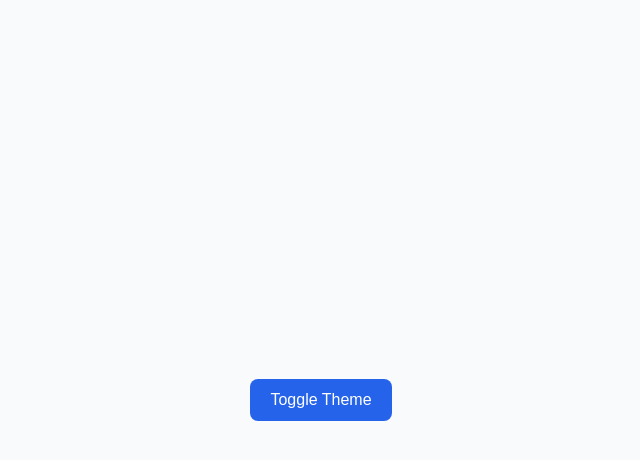
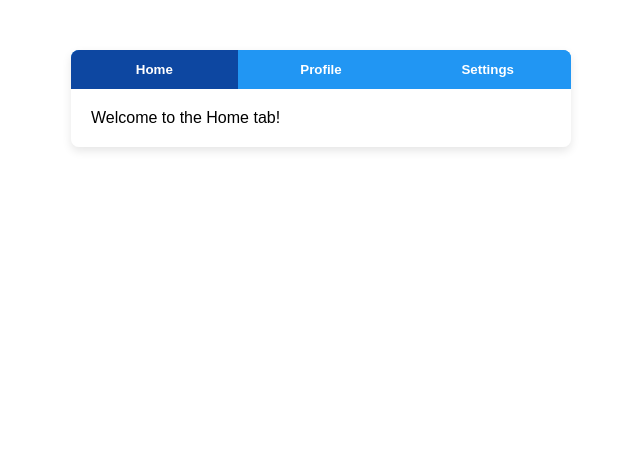
Before and after one commit to gmsijan1/react-practice-component, a React (Vite) app: page / in a window 1280 px wide. Shown: the top 460 px of the page, without its empty margins (319-959 px from the left). Built offline with nearby package versions, Linux system fonts and the light colour scheme.

Commit message:
feat: add Tabs component

```diff
--- a/src/App.jsx
+++ b/src/App.jsx
@@ -1,7 +1,7 @@
-import ThemeSwitch from "./components/Theme-switch";
+import Tabs from "./components/tabs";
 
 function App() {
-  return <ThemeSwitch />;
+  return <Tabs />;
 }
 
 export default App;
--- a/src/components/Accordion/index.jsx
+++ b/src/components/Accordion/index.jsx
@@ -19,7 +19,7 @@ const data = [
   },
 ];
 
-export default function App() {
+export default function Accordion() {
   const [openId, setOpenId] = useState(null);
 
   const toggleItem = (id) => {
--- /dev/null
+++ b/src/components/tabs/index.jsx
@@ -0,0 +1,39 @@
+import { useState } from "react";
+import "./style.css";
+
+export default function Tabs() {
+  const tabs = [
+    { id: 1, label: "Home", content: "Welcome to the Home tab!" },
+    { id: 2, label: "Profile", content: "This is your Profile information." },
+    { id: 3, label: "Settings", content: "Adjust your Settings here." },
+  ];
+
+  const [activeTab, setActiveTab] = useState(tabs[0].id);
+
+  return (
+    <div className="tabs-container">
+      <div className="tabs-header">
+        {tabs.map((tab) => (
+          <button
+            key={tab.id}
+            className={`tab-btn ${activeTab === tab.id ? "active" : ""}`}
+            onClick={() => setActiveTab(tab.id)}
+          >
+            {tab.label}
+          </button>
+        ))}
+      </div>
+
+      <div className="tabs-content">
+        {tabs.map(
+          (tab) =>
+            activeTab === tab.id && (
+              <div key={tab.id} className="tab-panel">
+                {tab.content}
+              </div>
+            ),
+        )}
+      </div>
+    </div>
+  );
+}
--- /dev/null
+++ b/src/components/tabs/style.css
@@ -0,0 +1,53 @@
+.tabs-container {
+  max-width: 500px;
+  margin: 50px auto;
+  font-family: Arial, sans-serif;
+  background: #f9f9f9;
+  border-radius: 8px;
+  box-shadow: 0 4px 10px rgba(0, 0, 0, 0.1);
+  overflow: hidden;
+}
+
+.tabs-header {
+  display: flex;
+  background-color: #2196f3;
+}
+
+.tab-btn {
+  flex: 1;
+  padding: 12px;
+  background: #2196f3;
+  border: none;
+  color: white;
+  cursor: pointer;
+  font-weight: bold;
+  transition: background 0.2s;
+}
+
+.tab-btn:hover {
+  background: #1976d2;
+}
+
+.tab-btn.active {
+  background: #0d47a1;
+}
+
+.tabs-content {
+  padding: 20px;
+  background: white;
+}
+
+.tab-panel {
+  animation: fadeIn 0.3s ease-in;
+}
+
+@keyframes fadeIn {
+  from {
+    opacity: 0;
+    transform: translateY(-5px);
+  }
+  to {
+    opacity: 1;
+    transform: translateY(0);
+  }
+}
```
